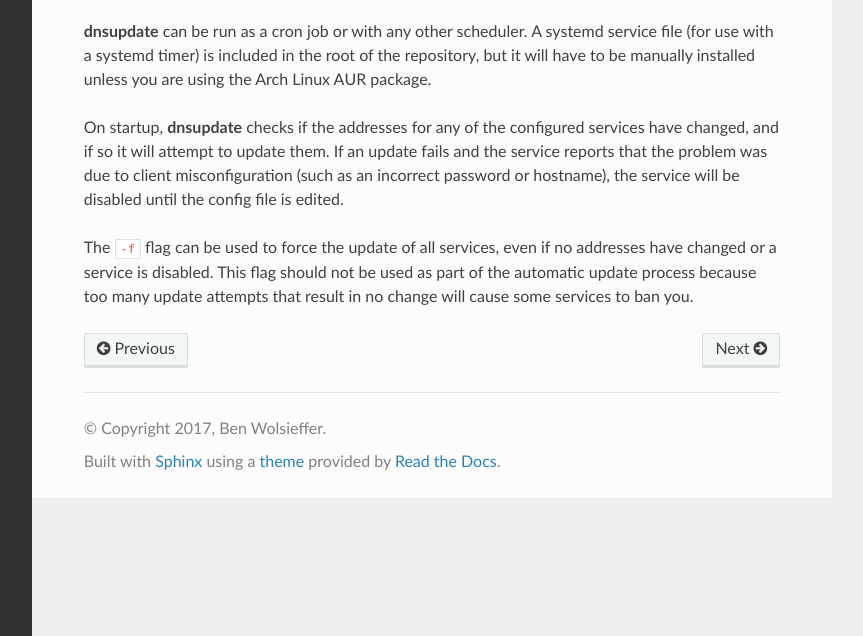
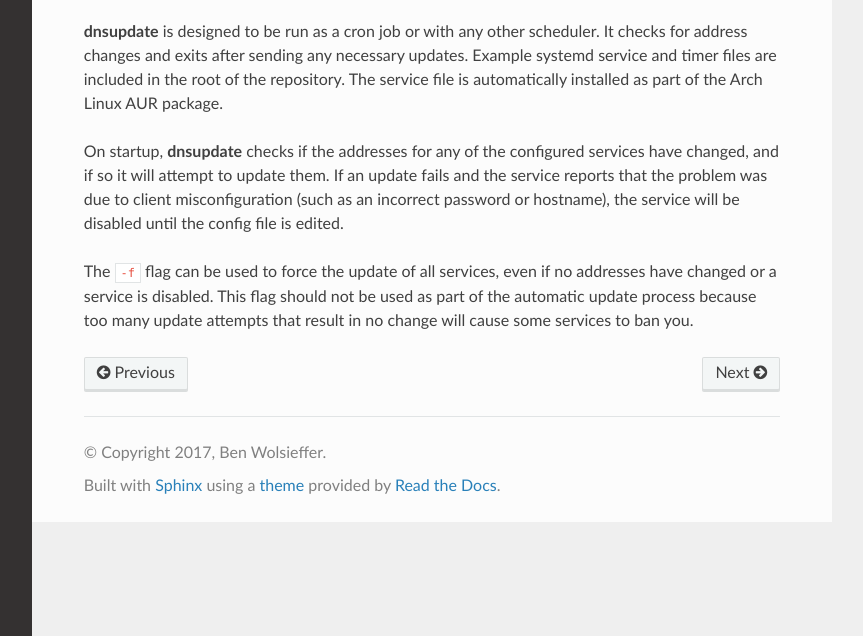
Before and after one commit to lopsided98/dnsupdate, a Sphinx documentation site: the page built from docs/using.rst, in a window 1280 px wide, cut to the strip 264-900 px from the top of the page. Shown: the whole strip, without its empty margins (268-1131 px from the left). Built offline with Sphinx 7.4.7 and the Read the Docs theme 2.0.0, drawn with Linux system fonts in a browser that asks for light colours.

Commit message:
Make documentation more clear that dnsupdate does not run as a daemon.

```diff
--- a/docs/using.rst
+++ b/docs/using.rst
@@ -7,10 +7,11 @@ Using dnsupdate
    :prog: dnsupdate
    :nodefault:
 
-**dnsupdate** can be run as a cron job or with any other scheduler. A systemd
-service file (for use with a systemd timer) is included in the root of the
-repository, but it will have to be manually installed unless you are using the
-Arch Linux AUR package.
+**dnsupdate** is designed to be run as a cron job or with any other
+scheduler. It checks for address changes and exits after sending any necessary
+updates. Example systemd service and timer files are included in the root
+of the repository. The service file is automatically installed as part of
+the Arch Linux AUR package.
 
 On startup, **dnsupdate** checks if the addresses for any of the configured
 services have changed, and if so it will attempt to update them. If an update
```
